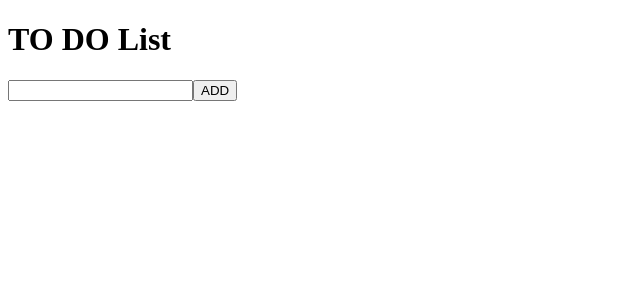
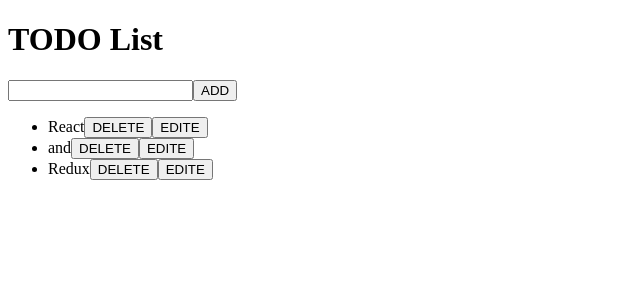
Before and after one commit to simoneas02/react-todo, a React (Create React App) app: page / in a window 1280 px wide. Shown: the top 300 px of the page, without its empty margins (0-640 px from the left). Built offline with nearby package versions, Linux system fonts and the light colour scheme.

Commit message:
refactoring app and add reduce 💜

```diff
--- a/package.json
+++ b/package.json
@@ -3,8 +3,10 @@
   "version": "0.1.0",
   "private": true,
   "dependencies": {
+    "immutability-helper": "^2.3.0",
     "react": "^15.5.4",
-    "react-dom": "^15.5.4"
+    "react-dom": "^15.5.4",
+    "redux": "^3.7.2"
   },
   "devDependencies": {
     "@kadira/storybook": "^2.21.0",
--- /dev/null
+++ b/src/components/AddItem.js
@@ -0,0 +1,38 @@
+import React, { Component } from 'react';
+
+class AddItem extends Component {
+
+    addItem() {
+    const newText = this.refs.text;
+    const id = this.props.data.length + 1;
+
+    let item = {
+            id: id,
+            text: newText.value,
+            isEditable: false
+          }
+
+      if(newText.value) {
+        this.props.store.dispatch({type: 'ADD', data: item})
+    };
+
+    newText.value = ""
+
+  };
+
+  render() {
+
+    return (
+
+        <div>
+            <input type="text" ref="text"/>
+            <button onClick={() => this.addItem()}>ADD</button>
+        </div>
+
+    )
+
+  }
+
+}
+
+export default AddItem;
--- a/src/components/App.js
+++ b/src/components/App.js
@@ -1,13 +1,25 @@
 import React, { Component } from 'react';
+import AddItem from './AddItem'
 import List from './List';
 
 class App extends Component {
+
   render () {
+
     return (
+
       <div>
-        <h1>TO DO List</h1>
-        <List />
+
+        <header>
+          <h1>TODO List</h1>
+        </header>
+
+        <AddItem data = {this.props.state} store = {this.props.store} />
+
+        <List data = {this.props.state} store = {this.props.store} />
+
       </div>
+
     )
   }
 }
--- a/src/components/List.js
+++ b/src/components/List.js
@@ -1,131 +1,63 @@
 import React, { Component } from 'react';
 
 class List extends Component {
-  constructor(props) {
-    super(props);
-    this.state = {
-      list: [],
-      isEditable: false
-    };
-  };
-
-  addItem() {
-    const newText = this.refs.text;
-    const itemList = this.state.list;
-    const id = itemList.length + 1;
-
-      if(newText.value !== "") {
-        itemList.push(
-          {
-            id: id,
-            text: newText.value,
-            isEditable: false
-          }
-        );
-    };
-
-    this.setState({ list: itemList });
-    newText.value = ""
-  };
 
   removeItem(id) {
-    const itemList = this.state.list.filter((item) => {
-      return item.id !== id;
-    });
-
-    this.setState({ list: itemList });
+    this.props.store.dispatch({type: 'DELETE', id: id});
   };
 
   editItem(id) {
-    const itemList = this.state.list.map((item) => {
-      if(item.id === id) {
-        return (
-          {
-            isEditable: true,
-            id: item.id,
-            text: item.text
-          }
-        )
-      } else {
-        return item
-      }
-    });
-
-    this.setState({ list: itemList} );
+    this.props.store.dispatch({type: 'EDITE', id: id})
   }
 
-  updateItem(id, e) {
-    e.preventDefault();
-
-    const itemList = this.state.list.map((item) => {
-
-      if(item.id === id) {
-        return ({
-          isEditable: true,
-          id: item.id,
-          text: e.target.value
-        })
-        } else {
-          return item
-        }
-     })
-
-    this.setState({ list: itemList})
+  updateItem(id) {
+    let e = this.refs.text;
+    this.props.store.dispatch({type: 'UPDATE', id: id, event: e});
   };
 
   saveItem(id) {
-    const itemList = this.state.list.map((item) => {
-
-      if(item.id === id) {
-        return(
-          {
-            isEditable: false,
-            id: item.id,
-            text: item.text
-          }
-        )
-      } else {
-        return item
-      }
-    });
-
-    this.setState({ list: itemList })
+    this.props.store.dispatch({type: 'SAVE', id: id});
   };
 
   render() {
-    const itemList = this.state.list.map((item)  => {
+
+    const itemList = this.props.data.map((item)  => {
+
       if(item.isEditable) {
+
         return (
-            <li key={item.id}>
-              <input type="text"
-                value={ item.text }
-                onChange={ this.updateItem.bind(this, item.id) }/>
-                <button onClick={ this.saveItem.bind(this, item.id) }>SAVE</button>
-            </li>
-          )
+
+          <li key = {item.id}>
+            <input type = 'text'
+                   ref = 'text'
+                   value = {item.text}
+                   onChange = {() => this.updateItem(item.id)} />
+
+            <button onClick = {() => this.saveItem(item.id)}>SAVE</button>
+          </li>
+
+        )
+
       } else {
+
         return (
+
           <li key={item.id}>
-              { item.text }
-              <button onClick={ this.removeItem.bind(this, item.id) }>DELETE</button>
-              <button onClick={ this.editItem.bind(this, item.id) }>EDITE</button>
-            </li>
+            {item.text}
+            <button onClick = {() => this.removeItem(item.id)}>DELETE</button>
+            <button onClick ={() => this.editItem(item.id) }>EDITE</button>
+          </li>
+
         )
       }
     });
 
     return (
-      <div>
-        <div>
-          <input type="text" ref="text"/>
-          <button onClick={ this.addItem.bind(this) }>ADD</button>
-        </div>
-        <div>
-          <ul>
-            { itemList }
-          </ul>
-        </div>
-      </div>
+
+      <ul>
+        {itemList}
+      </ul>
+
     );
   };
 };
--- a/src/index.js
+++ b/src/index.js
@@ -1,8 +1,15 @@
 import React from 'react';
 import ReactDOM from 'react-dom';
 import App from './components/App';
+import store from './store';
 
-ReactDOM.render (
-  <App />,
-  document.getElementById('root')
-);
+const render = () => {
+  ReactDOM.render (
+    <App store = {store} state = {store.getState()}/>,
+    document.getElementById('root')
+  );
+};
+
+render();
+
+store.subscribe(render)
--- /dev/null
+++ b/src/store.js
@@ -0,0 +1,78 @@
+import {createStore} from 'redux';
+import update from 'immutability-helper';
+
+const reducer = (state, action) => {
+
+    switch(action.type) {
+        case 'ADD':
+            return state = update(state, {$push: [action.data]});
+            break;
+
+        case 'DELETE':
+            console.log(action.id);
+            return state = state.filter(item => {return item.id !== action.id});
+            break;
+
+        case 'EDITE':
+            return state = state.map((item) => {
+                if(item.id === action.id) {
+                    return (
+                        {
+                            isEditable: true,
+                            id: item.id,
+                            text: item.text
+                        }
+                    )
+                } else {
+                    return item
+                }
+            });
+            break;
+
+        case 'UPDATE':
+            return state = state.map((item) => {
+
+                if(item.id === action.id) {
+                    return (
+                        update(state, {
+                            isEditable: {$set: true},
+                            id: {$set: item.id},
+                            text: {$set: action.event.value}
+                        })
+                    )
+
+                    } else {
+                        return item
+                    }
+                });
+            break;
+
+        case 'SAVE':
+            state = state.map((item) => {
+                if(item.id === action.id) {
+                    return(
+                        update(state, {
+                                isEditable: {$set: false},
+                                id: {$set: item.id},
+                                text: {$set: item.text}
+                            }
+                        )
+                    )
+                } else {
+                    return item
+                }
+            });
+        break
+
+        default:
+            return state;
+            break;
+    }
+
+    return state;
+
+};
+
+const store = createStore(reducer, [{id: 1, text:'React'}, {id: 2, text:'and'}, {id: 3, text:'Redux'}]);
+
+export default store;
```
Also changed, not shown: src/components/Button.js (added).
